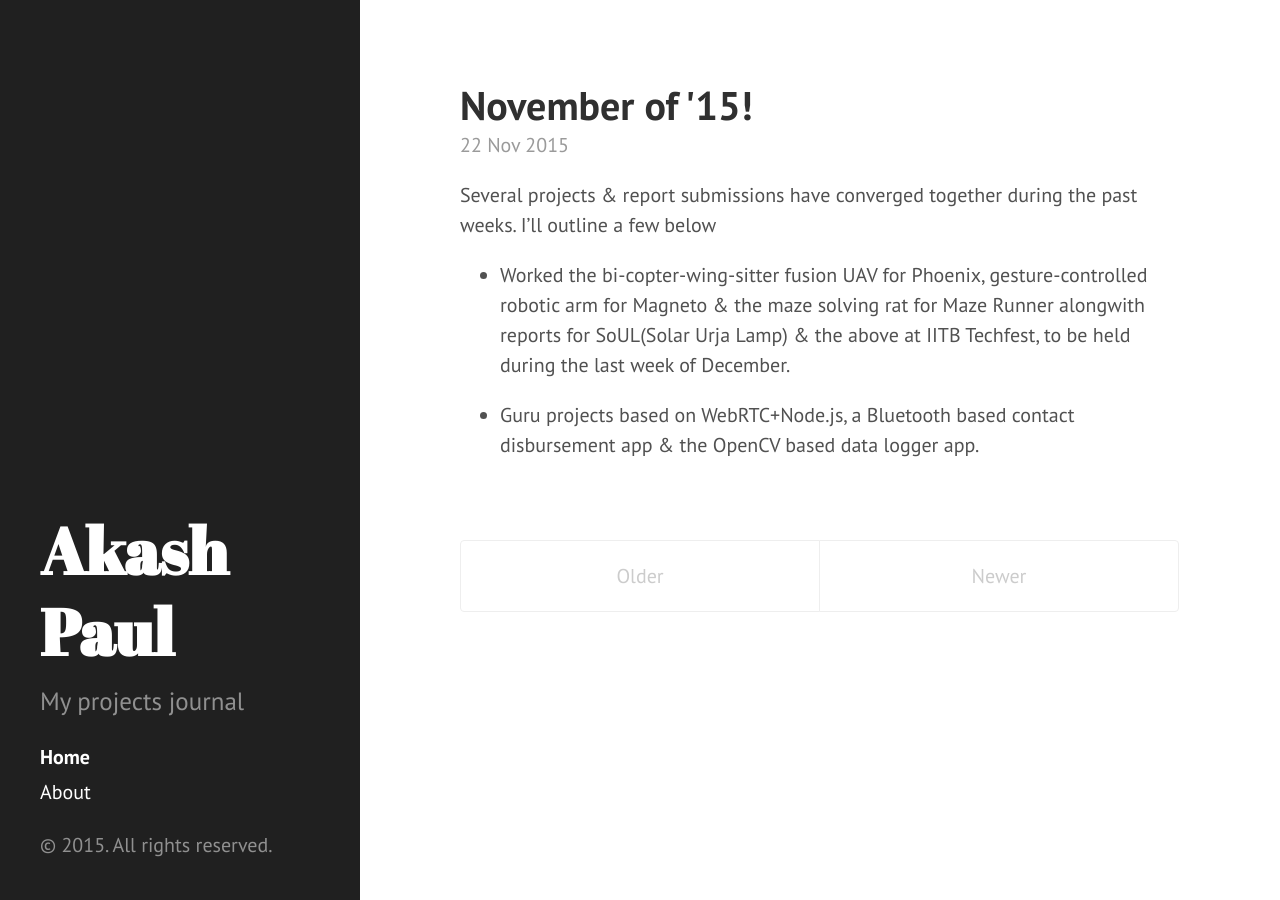
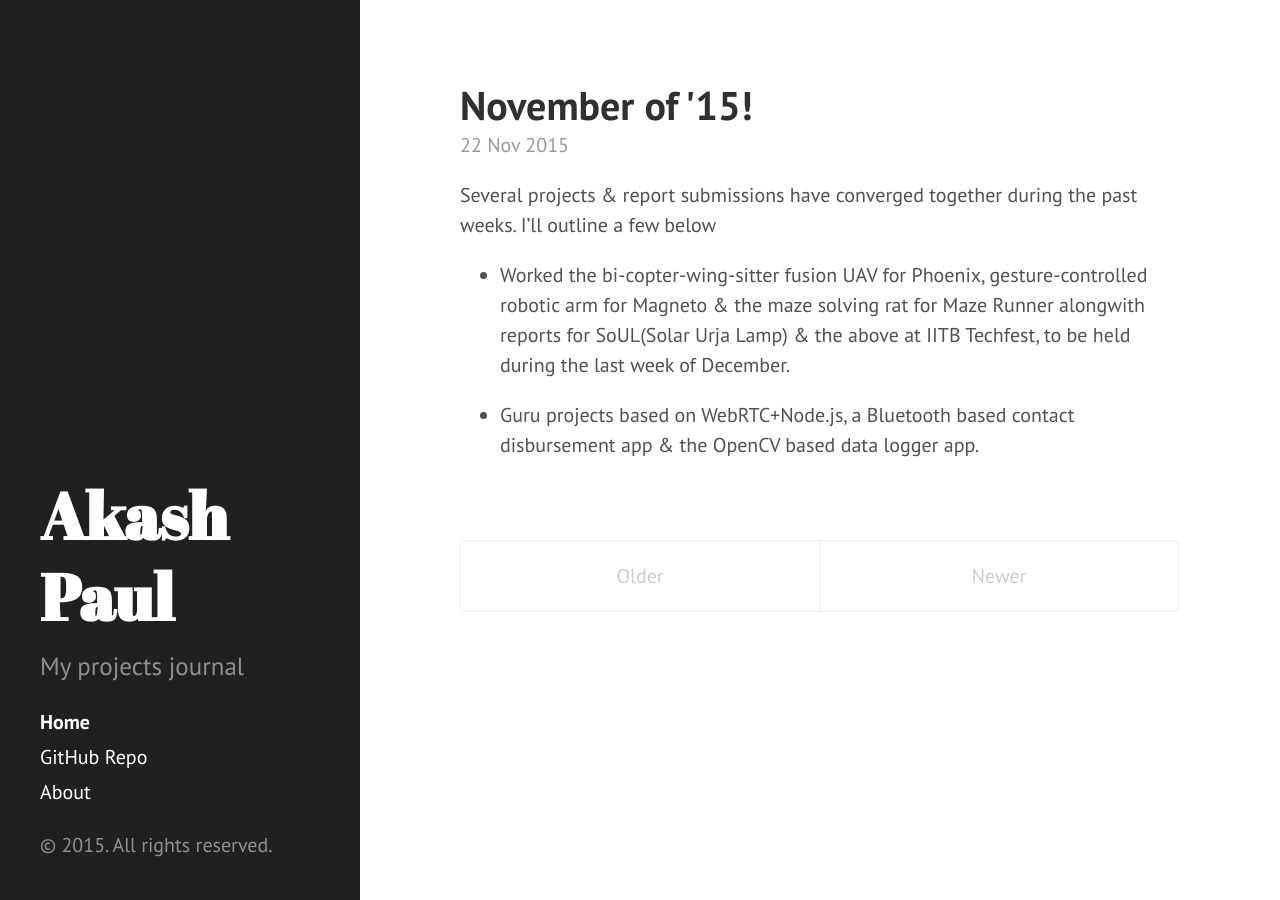
Before and after one commit to iakashpaul/iakashpaul.github.io, a Jekyll site: the page built from index.html, in a window 1280 px wide. Built offline with Jekyll 4.4.1, drawn with Linux system fonts in a browser that asks for light colours; Markdown is read by kramdown in place of the engine named in the settings; the list of posts is cut into pages by our own code.

Commit message:
added link to repo

```diff
--- a/_includes/sidebar.html
+++ b/_includes/sidebar.html
@@ -11,7 +11,7 @@
 
     <nav class="sidebar-nav">
       <a class="sidebar-nav-item{% if page.url == site.baseurl %} active{% endif %}" href="{{ site.baseurl }}">Home</a>
-
+      <a class="sidebar-nav-item" href="{{ site.github.repo }}">GitHub Repo</a>
       {% comment %}
         The code below dynamically generates a sidebar nav of pages with
         `layout: page` in the front-matter. See readme for usage.
```
